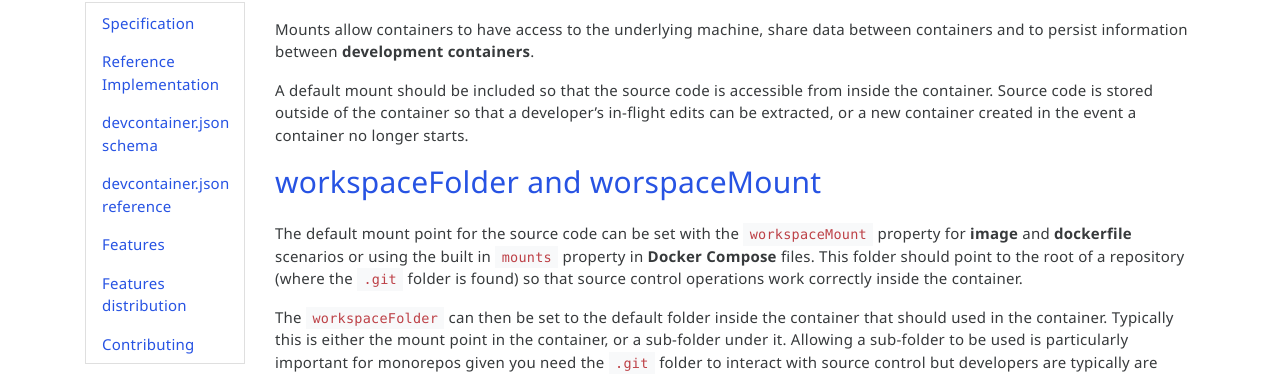
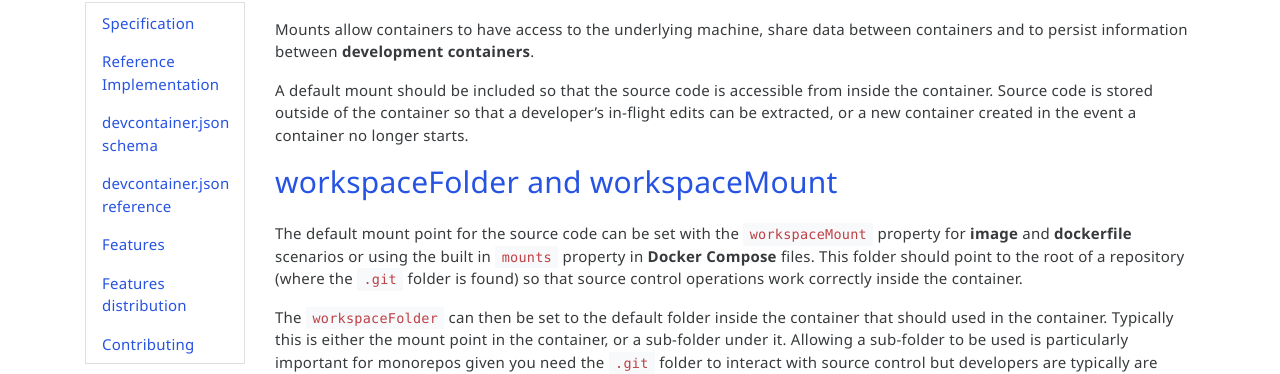
Before and after one commit to devcontainers/devcontainers.github.io, a Jekyll site: the page built from _implementors/spec.md, in a window 1280 px wide and 900 px high, scrolled down 2991 px. Shown: the part 99-473 px from the top of the window. Built offline with Jekyll 4.4.1, drawn with Linux system fonts in a browser that asks for light colours; nearby versions of some CDN libraries; comment, search, counter and statistics services are not loaded.

Commit message:
type in `workspaceMount`

```diff
--- a/_implementors/spec.md
+++ b/_implementors/spec.md
@@ -90,7 +90,7 @@ Mounts allow containers to have access to the underlying machine, share data bet
 
 A default mount should be included so that the source code is accessible from inside the container. Source code is stored outside of the container so that a developer's in-flight edits can be extracted, or a new container created in the event a container no longer starts.
 
-## <a href="#workspace-folder" name="workspace-folder" class="anchor"> workspaceFolder and worspaceMount </a>
+## <a href="#workspace-folder" name="workspace-folder" class="anchor"> workspaceFolder and workspaceMount </a>
 
 The default mount point for the source code can be set with the `workspaceMount` property for **image** and **dockerfile** scenarios or using the built in `mounts` property in **Docker Compose** files. This folder should point to the root of a repository (where the `.git` folder is found) so that source control operations work correctly inside the container.
 
```
